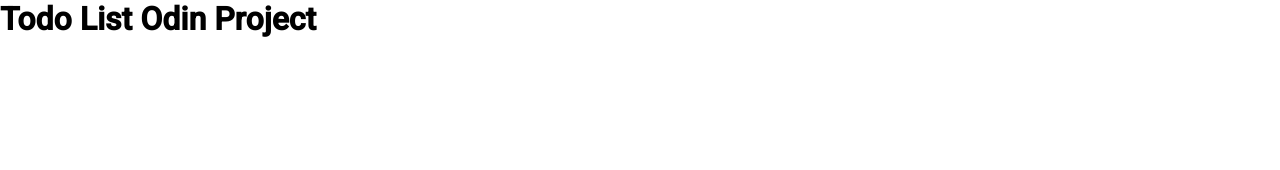
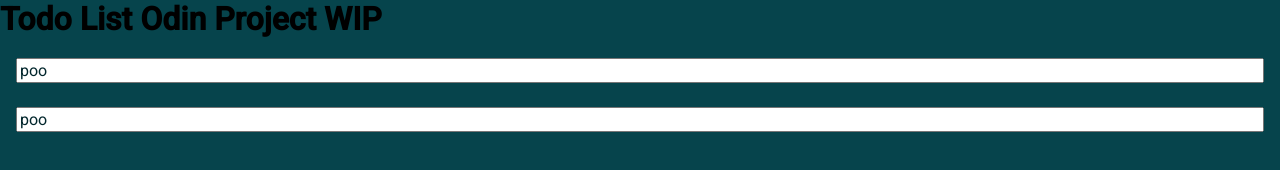
Before and after one commit to agentjesse/odin-todo-list, a website built with webpack: page src/index.html in a window 1280 px wide. Built offline with nearby package versions, Linux system fonts and the light colour scheme.

Commit message:
added project render module, WIP

```diff
--- a/src/index.html
+++ b/src/index.html
@@ -12,7 +12,7 @@
 </head>
 <body>
 
-  <h1>Todo List Odin Project</h1>
+  <h1>Todo List Odin Project WIP</h1>
 
 
 </body>
--- a/src/index.js
+++ b/src/index.js
@@ -1,20 +1,16 @@
-// importing CSS directly into the related js file
+// imports
 import './styles.css'
-
-// module imports
 import { logToConsole as lg, tableToConsole as tb} from "./logger"; //shorthand loggers
-
-//functionality for objects
 
 //project objects
 //have: project ID, title, description,
-//do: store and create todo objects, remove completed todos
+//do: store todos, create them, remove completed ones.
 const makeProject = projectID=> {
   let title = 'Untitled Project', description = '', todoCreationID = 0;
   const todosArr = [];
 
   const addTodo = ()=> { //keep here and use closure.
-    todosArr.push( makeTodo(todoCreationID) ); //control via an ID
+    todosArr.push( makeTodo(todoCreationID) ); // ID for each todo from counter
     todoCreationID++;
   }
   const removeCompletedTodos = (...removalIDs)=> { //pass in number type IDs of todos to delete
@@ -37,6 +33,18 @@
     addTodo,
     removeCompletedTodos,
   }
+}
+
+//project rendering module
+const renderProject = project=> {
+  const projectDiv = document.createElement('div');
+  projectDiv.className = 'project';
+  const titleInput = document.createElement('input');
+  titleInput.placeholder = 'poo';
+  projectDiv.append(titleInput);
+
+
+  document.querySelector('body').append( projectDiv );
 }
 
 //todo objects
@@ -65,6 +73,7 @@
   }
 }
 
+
 //application start IIFE, no referencing for now so skipping assignment
 ( ()=>{
   //store projects in an array that should default to one project if the localStorage doesn't have any
@@ -75,28 +84,30 @@
   //...make a new one with ID from a counter, push it in, and increment ID counter:
   projectsArr.push( makeProject(projectCreationID) );
   projectCreationID++;
+  projectsArr.push( makeProject(projectCreationID) );
+  projectCreationID++;
 
-  //need to render dom elements from projects...start here and break out logic into another module?
-
+  //render each project
+  projectsArr.forEach( project=> renderProject(project) );
 
   //save projects to localStorage....instead of deep cloning, need to save only necessary objects and use them to build new ones after. below is a useless shallow clone attempt, do not use
   // localStorage.setItem( '[TBD]projects in this device\'s localStorage: ', JSON.stringify(projectsArr) );
 
 
-  //todo testing
+  //todo objects testing
   //make some todos, remove some, then log existing ones
-  lg ( 'making 5 todos in first project...' )
-  for (let runs = 1; runs<=5; runs++) { projectsArr[0].addTodo() };
-  //lg( 'removing index 1 & 3 todos...' )
-  //projectsArr[0].removeCompletedTodos(1,3);
+  // lg ( 'making 5 todos in first project...' )
+  // for (let runs = 1; runs<=5; runs++) { projectsArr[0].addTodo() };
+  // lg( 'removing index 1 & 3 todos...' )
+  // projectsArr[0].removeCompletedTodos(1,3);
   // projectsArr[0].getTodosArr().forEach( (todo, i)=> lg( `ID of todo at index ${i}: ${todo.getID()}` ) );
   //test toggling completed state
   // lg('toggling a todo\'s completed state and logging all for comparison..')
   // projectsArr[0].getTodosArr()[2].toggleCompletedState()
   // projectsArr[0].getTodosArr().forEach( (todo, i)=> lg( `completedState of todo at index ${i}: ${todo.getCompletedState()}`))
-  lg('setting a todo\'s priority level and logging all for comparison..')
-  projectsArr[0].getTodosArr()[2].setPriorityLevel('high')
-  projectsArr[0].getTodosArr().forEach( (todo, i)=> lg( `priorityLevel of todo at index ${i}: ${todo.getPriorityLevel()}`))
+  // lg('setting a todo\'s priority level and logging all for comparison..')
+  // projectsArr[0].getTodosArr()[2].setPriorityLevel('high')
+  // projectsArr[0].getTodosArr().forEach( (todo, i)=> lg( `priorityLevel of todo at index ${i}: ${todo.getPriorityLevel()}`))
 
 
 } )();
--- a/src/styles.css
+++ b/src/styles.css
@@ -6,12 +6,39 @@
 /* .roboto { font-family: "Roboto"; font-weight: 400,500; font-style: normal; } */
 /* variables---------------------------------------------------------------- */
 :root{
-  /* --grey1: hsl(214 48% 82%); */
+  --black: hsl(0, 0%, 0%);
+  --white: hsl(0, 0%, 100%);
+  /* tailwind based, then hue shifted 23 degrees higher */
+  --bg950: hsl(189, 91%, 9%);
+  --bg900: hsl(187, 86%, 16%);
+  --bg800: hsl(186, 88%, 20%);
+  --bg700: hsl(186, 94%, 24%);
+  --bg600: hsl(184, 94%, 30%);
+  --mg500: hsl(183, 84%, 39%);
+  --fg400: hsl(181, 64%, 52%);
+  --fg300: hsl(179, 72%, 67%);
+  --fg200: hsl(175, 76%, 80%);
+  --fg100: hsl(172, 80%, 90%);
+  --fg50:  hsl(175, 81%, 96%);
+
+  /* base font, user agent stylesheet overwrite this */
+  font-size: 16px; /*chrome default*/
 }
 
 /* main CSS */
 body{
   font-family: 'Roboto', Arial, Helvetica, sans-serif;
   font-weight: 400;
-  /* background-color: var(--grey1); */
+  background-color: var(--bg900);
 }
+.project{
+  margin: 1rem 0;
+  padding: 0.25rem 1rem;
+  input{
+    width: 100%;
+  }
+  input::placeholder {
+    color: var(--bg950);
+    font-size: 1rem;
+  }
+}
```
